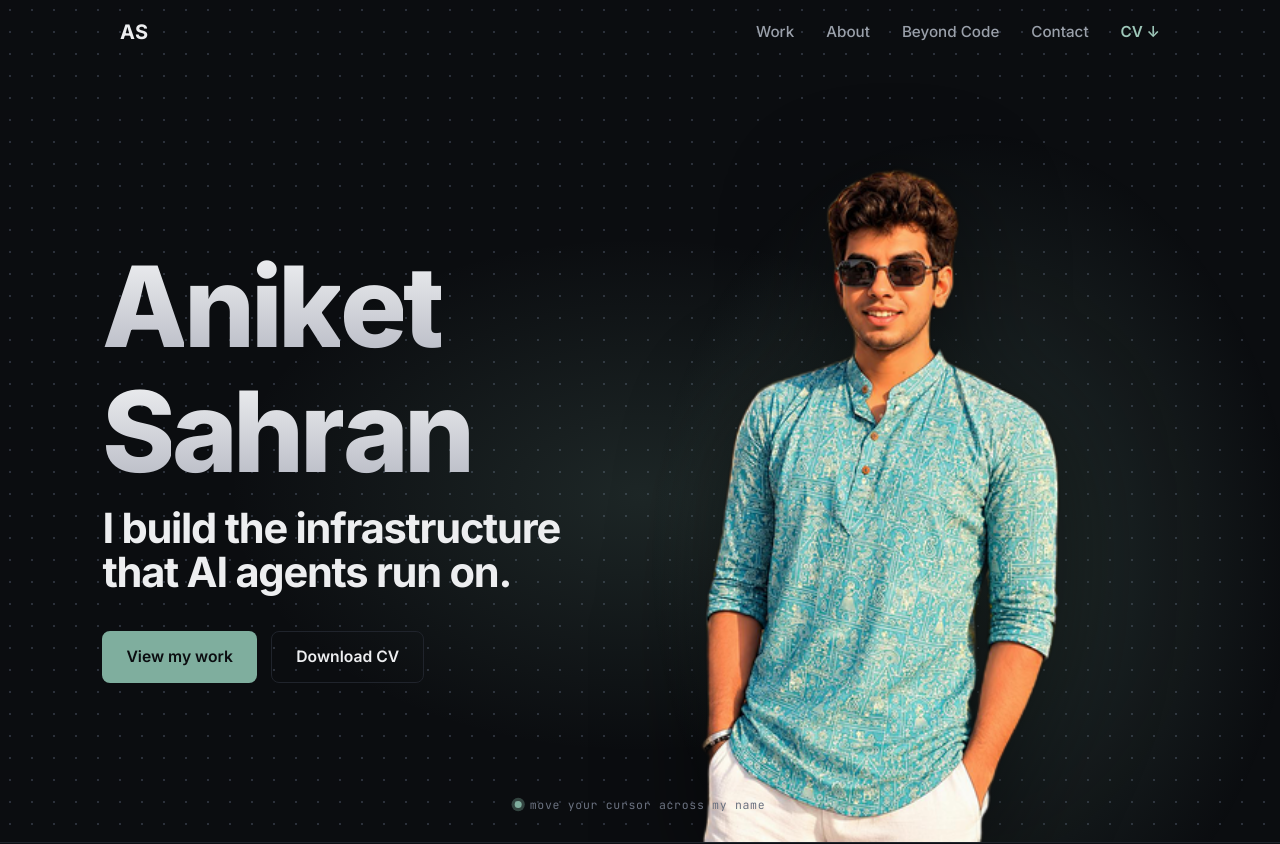
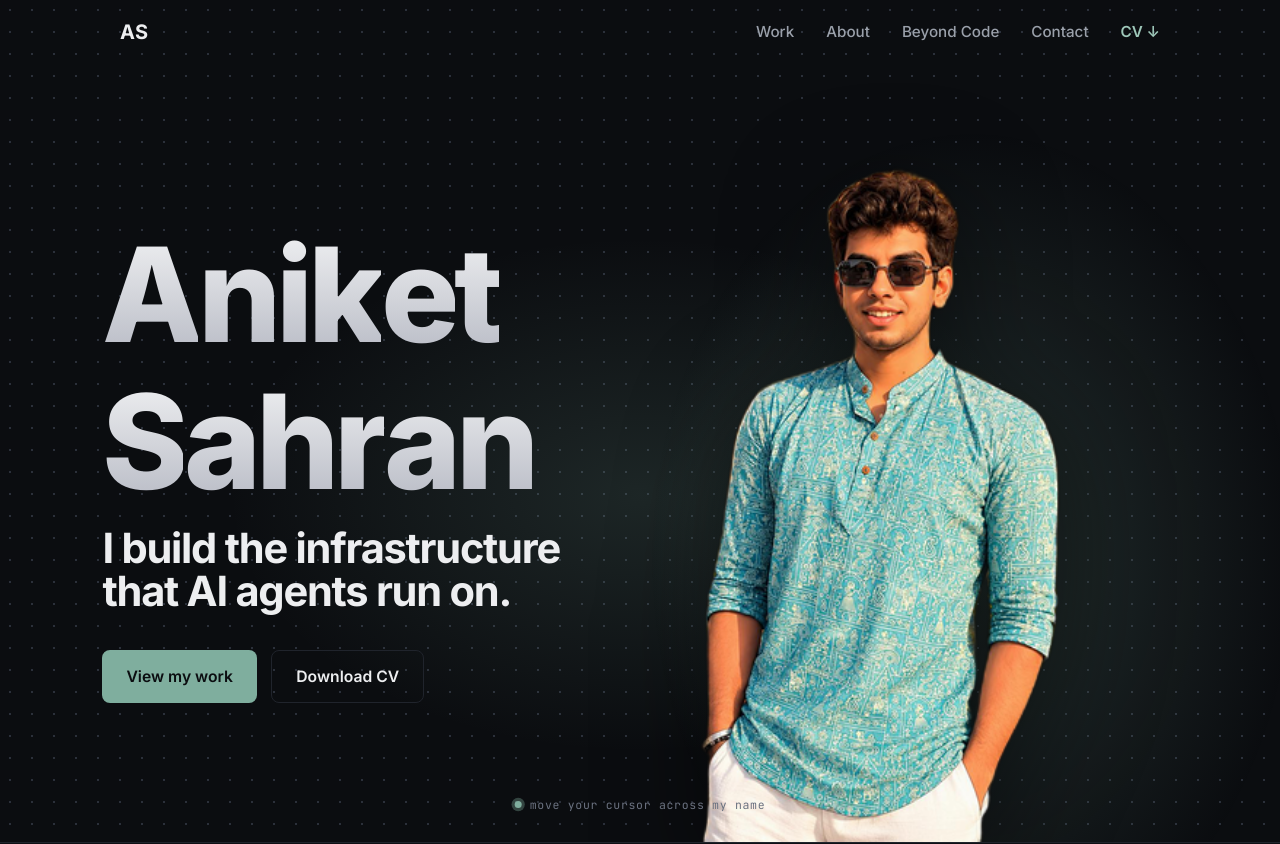
Before and after one commit to aniketsahran/aniket-portfolio, a React (Vite) app: page / in a window 1280 px wide. Shown: the top 844 px of the page. Built offline with nearby package versions, Linux system fonts and the light colour scheme.

Commit message:
style: bump hero name font size

```diff
--- a/src/sections/Hero.css
+++ b/src/sections/Hero.css
@@ -109,7 +109,7 @@
   font-weight: 800;
   letter-spacing: -0.04em;
   line-height: 0.92;
-  font-size: clamp(2.6rem, 9vw, 7rem);
+  font-size: clamp(3rem, 10.5vw, 8.2rem);
   color: var(--ink);
 }
 
```
